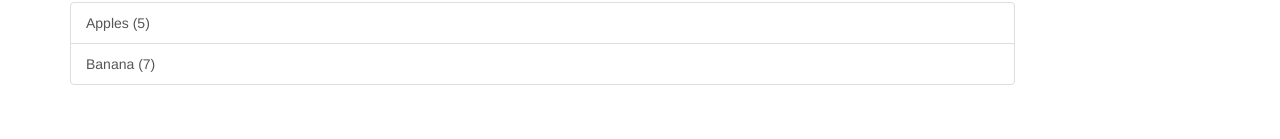
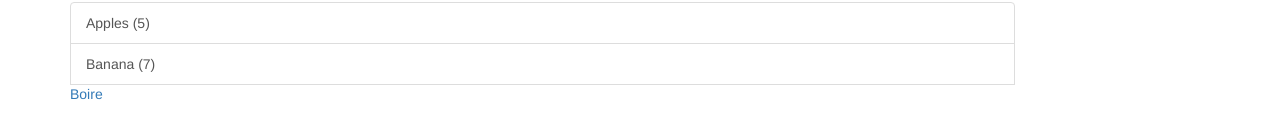
Before and after one commit to Robpiot/udemy-app, an Angular app: page / in a window 1280 px wide. Shown: the part 395-534 px from the top of the page. Built offline with nearby package versions, Linux system fonts and the light colour scheme.

Commit message:
daily push

```diff
--- a/src/app/shopping-list/shopping-list.component.html
+++ b/src/app/shopping-list/shopping-list.component.html
@@ -8,6 +8,7 @@
       *ngFor="let ingredient of ingredients">
         {{ ingredient.name }} ({{ ingredient.amount }})
       </a>
+      <a href="#">Boire</a>
     </ul>
   </div>
 </div>
```
